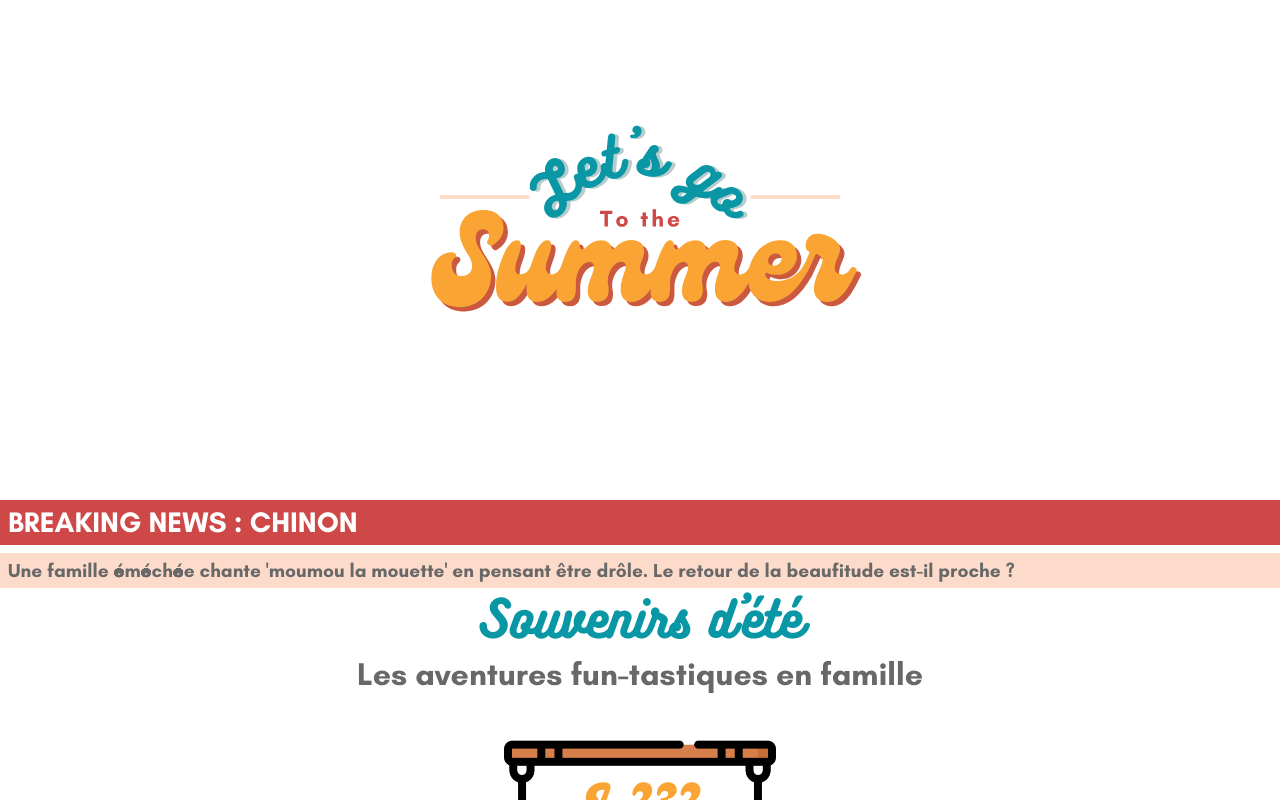
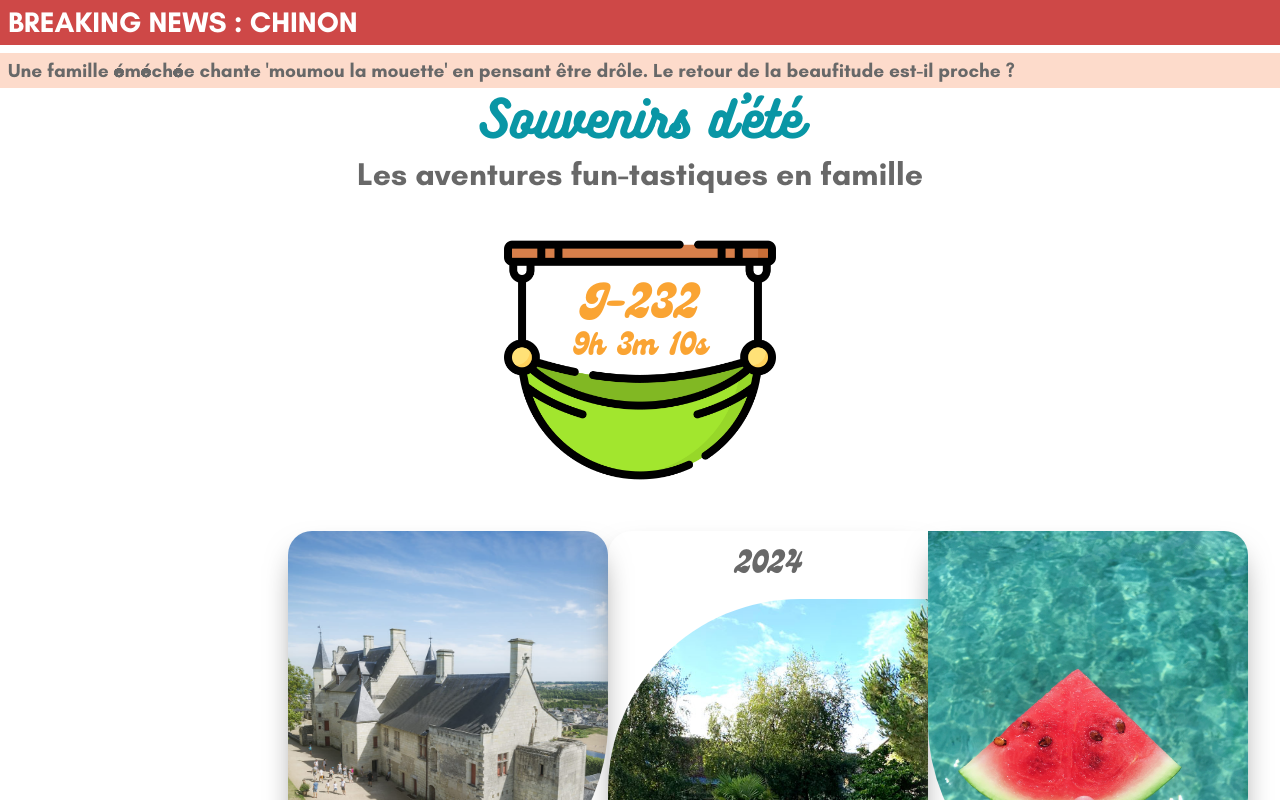
Before and after one commit to PixelsAndCookies/lets-go-to-the-summer, a React (Vite) app: page / in a window 1280 px wide. Shown: the top 800 px of the page. Built offline with nearby package versions, Linux system fonts and the light colour scheme.

Commit message:
Update App.jsx
- Changing Header location
- Adding the right path to Holiday Route
- Changing style import from css to scss

```diff
--- a/src/App.jsx
+++ b/src/App.jsx
@@ -1,17 +1,15 @@
 import { Routes, Route } from 'react-router-dom'
-import { Header } from './components/Header/Header.jsx'
 import { Home } from './pages/Home/Home.jsx'
 import { Holiday } from './pages/Holiday/Holiday.jsx'
 import { Footer } from './components/Footer/Footer.jsx'
-import './style/main.css'
+import './style/main.scss'
 
 export default function App() {
     return (
         <div className="App">
-            <Header />
             <Routes>
                 <Route path="/" element={<Home />} />
-                <Route path="/holiday" element={<Holiday />} />
+                <Route path="/holidays/:id" element={<Holiday />} />
             </Routes>
             <Footer />
         </div>
```
